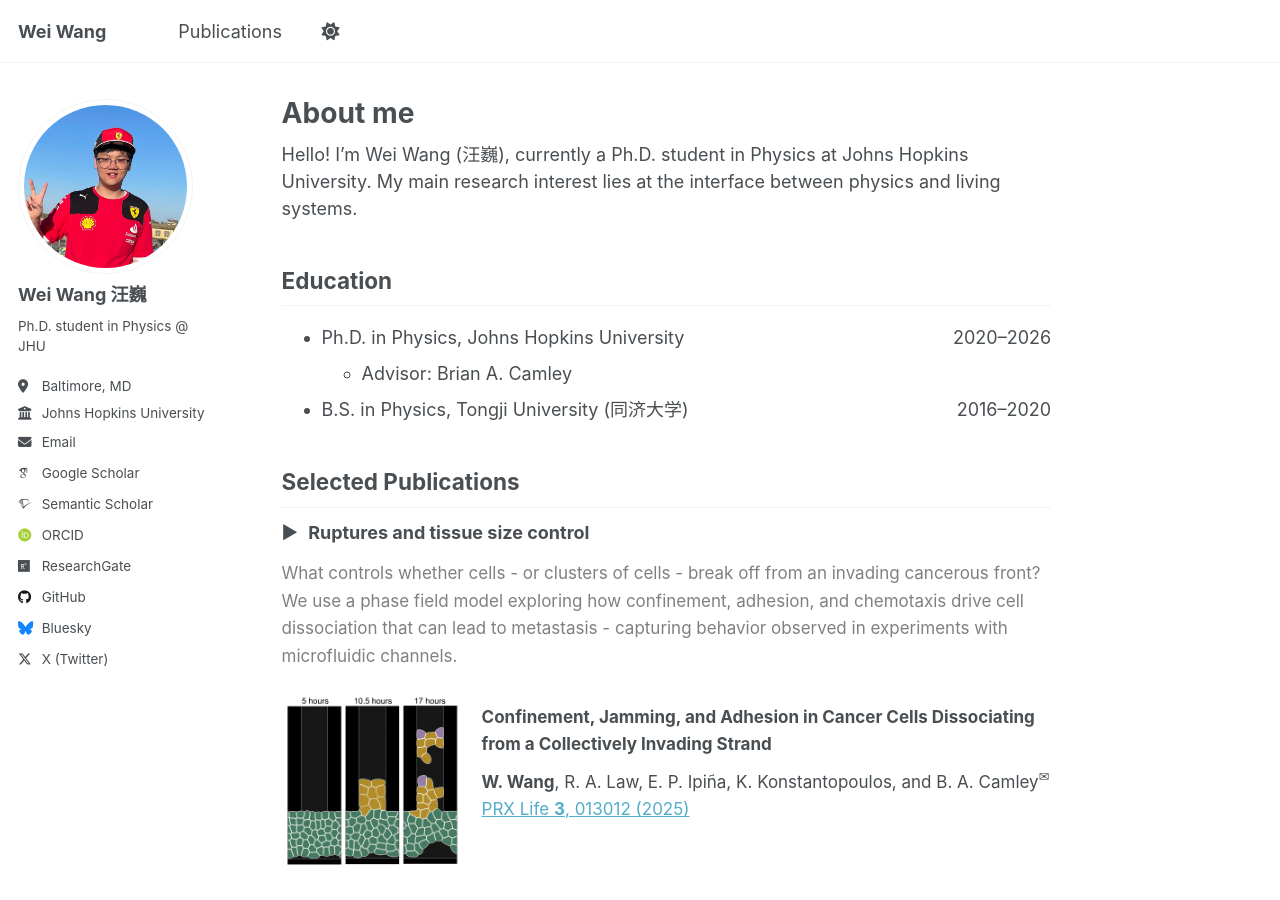
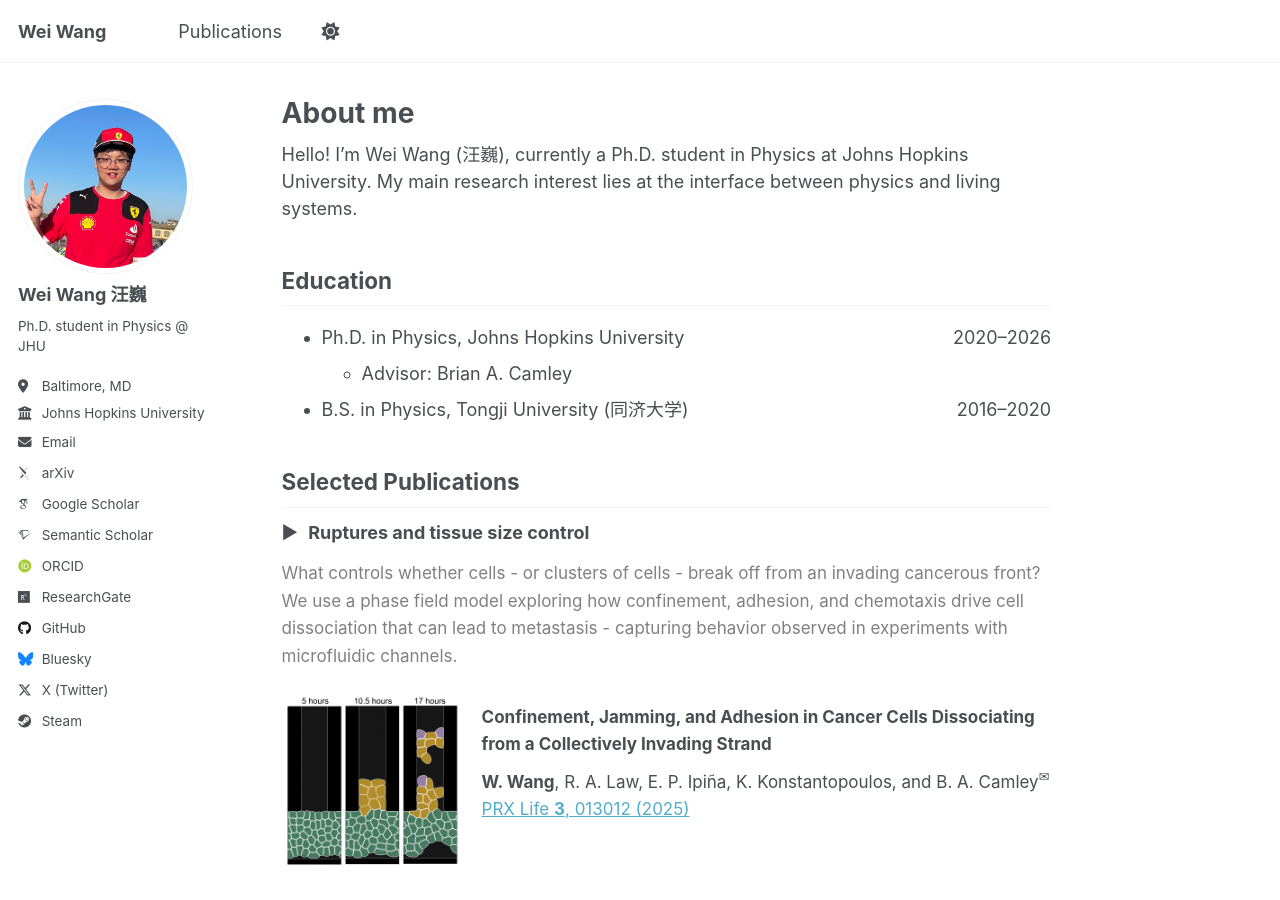
Before and after one commit to wwang721/academicpages, a Jekyll site: the page built from _pages/about.md, in a window 1280 px wide and 900 px high. Built offline with Jekyll 4.4.1, drawn with Linux system fonts in a browser that asks for light colours; some web fonts are replaced; a script that is not in the unit is left out.

Commit message:
:clown_face: Add arXiv/steam profile

```diff
--- a/_config.yml
+++ b/_config.yml
@@ -34,7 +34,7 @@ author:
 
   # Academic websites
   academia         : # URL
-  arxiv            : # "https://arxiv.org/a/wang_w_12.html" # URL - Update with the correct link to your profile
+  arxiv            : "https://arxiv.org/a/wang_w_12.html" # URL - Update with the correct link to your profile
   googlescholar    : "https://scholar.google.com/citations?user=zvd30L4AAAAJ"
   inspire-hep      : # URL
   impactstory      : # URL
@@ -68,7 +68,7 @@ author:
   medium           : # URL
   pinterest        : # Username
   soundcloud       : # Username
-  steam            : # Username
+  steam            : "76561198351736722" # Username
   telegram         : # URL
   tumblr           : # Username
   twitter          : "wwang721"
--- a/_includes/author-profile.html
+++ b/_includes/author-profile.html
@@ -93,9 +93,6 @@
       {% if author.artstation %}
         <li><a href="https://www.artstation.com/{{ author.artstation }}"><i class="fab fa-fw fa-artstation icon-pad-right" aria-hidden="true"></i>Artstation</a></li>
       {% endif %}
-      {% if author.bluesky %}
-        <li><a href="https://bsky.app/profile/{{ author.bluesky }}"><i class="fab fa-fw fa-bluesky icon-pad-right" aria-hidden="true"></i>Bluesky</a></li>
-      {% endif %}
       {% if author.facebook %}
         <li><a href="https://www.facebook.com/{{ author.facebook }}"><i class="fab fa-fw fa-facebook-f icon-pad-right" aria-hidden="true"></i>Facebook</a></li>
       {% endif %}
@@ -135,17 +132,20 @@
       {% if author.soundcloud %}
         <li><a href="https://soundcloud.com/{{ author.soundcloud }}"><i class="fab fa-fw fa-soundcloud icon-pad-right" aria-hidden="true"></i>Soundcloud</a></li>
       {% endif %}
+      {% if author.bluesky %}
+        <li><a href="https://bsky.app/profile/{{ author.bluesky }}"><i class="fab fa-fw fa-bluesky icon-pad-right" aria-hidden="true"></i>Bluesky</a></li>
+      {% endif %}
+      {% if author.twitter %}
+        <li><a href="https://twitter.com/{{ author.twitter }}"><i class="fab fa-fw fa-x-twitter icon-pad-right" aria-hidden="true"></i>X (Twitter)</a></li>
+      {% endif %}
       {% if author.steam %}
-        <li><a href="https://steamcommunity.com/id/{{ author.steam }}"><i class="fab fa-fw fa-steam icon-pad-right" aria-hidden="true"></i>Steam</a></li>
+        <li><a href="https://steamcommunity.com/profiles/{{ author.steam }}"><i class="fab fa-fw fa-steam icon-pad-right" aria-hidden="true"></i>Steam</a></li>
       {% endif %}
       {% if author.telegram %}
         <li><a href="{{ author.telegram }}"><i class="fab fa-fw fa-telegram icon-pad-right" aria-hidden="true"></i>Telegram</a></li>
       {% endif %}
       {% if author.tumblr %}
         <li><a href="https://{{ author.tumblr }}.tumblr.com"><i class="fab fa-fw fa-tumblr icon-pad-right" aria-hidden="true"></i>Tumblr</a></li>
-      {% endif %}
-      {% if author.twitter %}
-        <li><a href="https://twitter.com/{{ author.twitter }}"><i class="fab fa-fw fa-x-twitter icon-pad-right" aria-hidden="true"></i>X (Twitter)</a></li>
       {% endif %}
       {% if author.vine %}
         <li><a href="https://vine.co/u/{{ author.vine }}"><i class="fab fa-fw fa-vine icon-pad-right" aria-hidden="true"></i>Vine</a></li>
```
